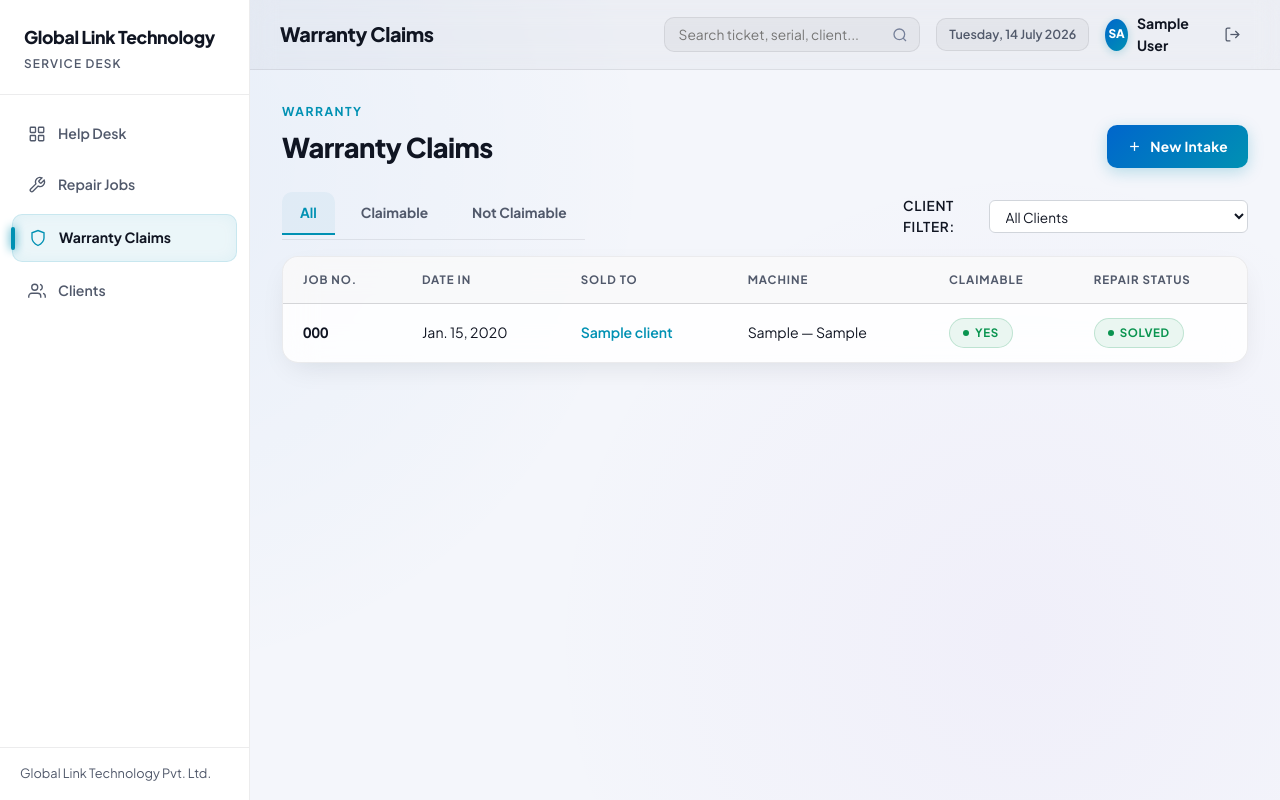
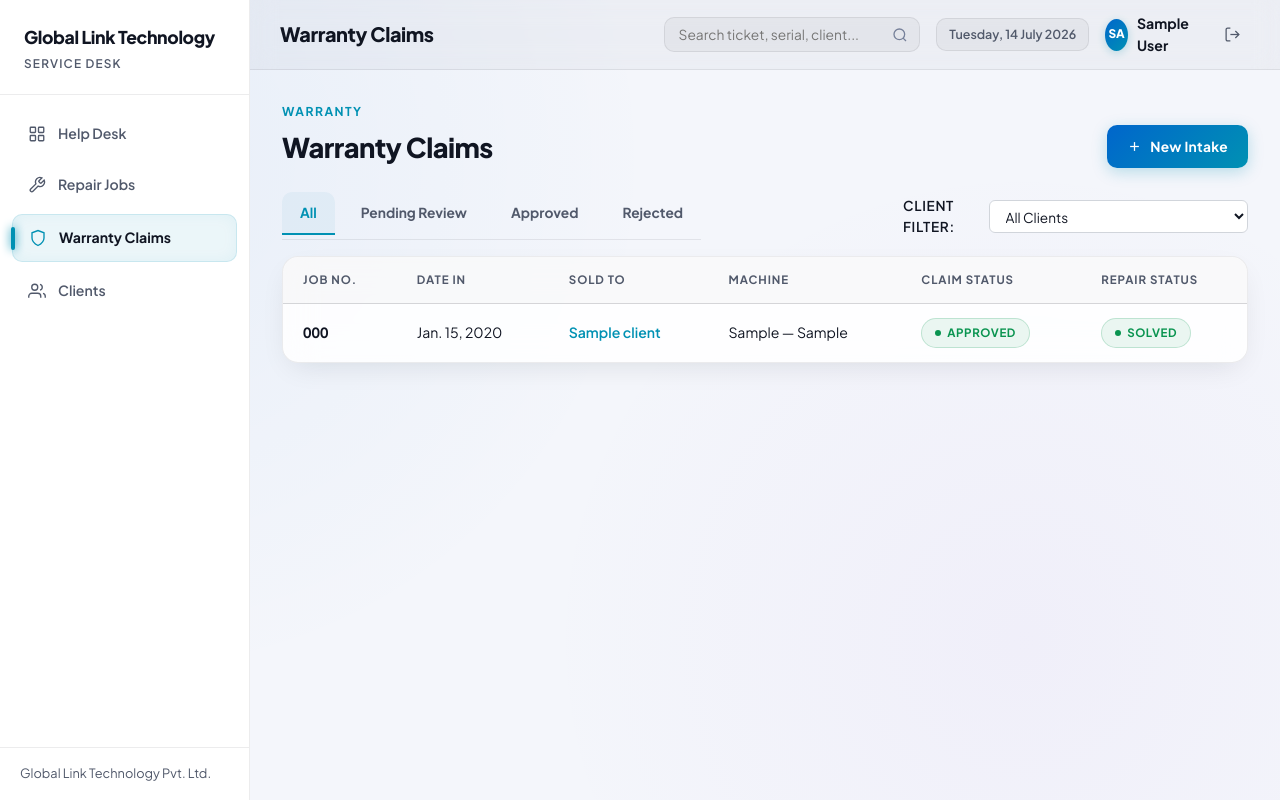
Before and after one commit to sarojoffl/rms_warranty, a Django app: page /warranty/ in a window 1280 px wide. Run offline with Django 4.2, Linux system fonts and the light colour scheme; a user stored in the database is signed in; tables that the repository leaves empty hold one stand-in row (values such as "Sample post").

Commit message:
Update warranty claim labels to Approved/Rejected, add pagination, and link search results to client details

```diff
--- a/service/models.py
+++ b/service/models.py
@@ -111,8 +111,8 @@ class RepairJob(models.Model):
 
 class WarrantyClaim(models.Model):
     class Claimable(models.TextChoices):
-        YES = "yes", "Yes"
-        NO = "no", "No"
+        YES = "yes", "Approved"
+        NO = "no", "Rejected"
 
     class RepairStatus(models.TextChoices):
         SOLVED = "solved", "Solved"
--- a/service/templates/service/client_detail.html
+++ b/service/templates/service/client_detail.html
@@ -186,7 +186,7 @@
           <td>{{ claim.date_in }}</td>
           <td>{{ claim.machine.machine_type }} — {{ claim.machine.brand }}</td>
           <td>
-            {% if claim.claimable %}<span class="stamp {{ claim.claimable }}">{{ claim.get_claimable_display }}</span>{% else %}<span class="stamp neutral">Pending</span>{% endif %}
+            {% if claim.claimable == 'yes' %}<span class="stamp completed">Approved</span>{% elif claim.claimable == 'no' %}<span class="stamp pending" style="background:#fee2e2; color:#991b1b;">Rejected</span>{% else %}<span class="stamp neutral">Pending Review</span>{% endif %}
           </td>
           <td>
             {% if claim.solved %}<span class="stamp {{ claim.solved }}">{{ claim.get_solved_display }}</span>{% else %}<span class="stamp neutral">Open</span>{% endif %}
--- a/service/templates/service/warranty_form.html
+++ b/service/templates/service/warranty_form.html
@@ -57,7 +57,6 @@
             <label>Warranty Sent Date</label>
             {{ form.warranty_sent_date }}
             {{ form.warranty_sent_date.errors }}
-            <span class="help-text">Editable</span>
           </div>
           <div class="form-group">
             <label>Claimable</label>
--- a/service/templates/service/warranty_list.html
+++ b/service/templates/service/warranty_list.html
@@ -16,8 +16,9 @@
 <div style="display:flex; flex-wrap:wrap; align-items:center; justify-content:space-between; gap:12px; margin-bottom:16px;">
   <div class="filter-tabs" style="margin-bottom:0;">
     <a href="{% url 'warranty_list' %}{% if client_id %}?client_id={{ client_id }}{% endif %}" class="filter-tab {% if not claimable %}active{% endif %}">All</a>
-    <a href="?claimable=yes{% if client_id %}&client_id={{ client_id }}{% endif %}" class="filter-tab {% if claimable == 'yes' %}active{% endif %}">Claimable</a>
-    <a href="?claimable=no{% if client_id %}&client_id={{ client_id }}{% endif %}" class="filter-tab {% if claimable == 'no' %}active{% endif %}">Not Claimable</a>
+    <a href="?claimable=pending{% if client_id %}&client_id={{ client_id }}{% endif %}" class="filter-tab {% if claimable == 'pending' %}active{% endif %}">Pending Review</a>
+    <a href="?claimable=yes{% if client_id %}&client_id={{ client_id }}{% endif %}" class="filter-tab {% if claimable == 'yes' %}active{% endif %}">Approved</a>
+    <a href="?claimable=no{% if client_id %}&client_id={{ client_id }}{% endif %}" class="filter-tab {% if claimable == 'no' %}active{% endif %}">Rejected</a>
   </div>
 
   <form method="get" action="{% url 'warranty_list' %}" style="display:flex; align-items:center; gap:8px; margin:0;">
@@ -29,8 +30,8 @@
         <option value="{{ c.id }}" {% if client_id == c.id %}selected{% endif %}>{{ c.name }}{% if c.company_name %} ({{ c.company_name }}){% endif %}</option>
       {% endfor %}
     </select>
-    {% if client_id %}
-      <a href="{% url 'warranty_list' %}{% if claimable %}?claimable={{ claimable }}{% endif %}" class="btn btn-outline btn-sm">Clear Filter</a>
+    {% if has_filters %}
+      <a href="{% url 'warranty_list' %}" class="btn btn-outline btn-sm">Reset</a>
     {% endif %}
   </form>
 </div>
@@ -44,7 +45,7 @@
           <th>Date In</th>
           <th>Sold To</th>
           <th>Machine</th>
-          <th>Claimable</th>
+          <th>Claim Status</th>
           <th>Repair Status</th>
         </tr>
       </thead>
@@ -56,10 +57,22 @@
           <td><a href="{% url 'client_detail' claim.sold_to.pk %}" onclick="event.stopPropagation();" style="font-weight:600; color:var(--color-primary);">{{ claim.sold_to.name }}</a></td>
           <td>{{ claim.machine.machine_type }} — {{ claim.machine.brand }}</td>
           <td>
-            {% if claim.claimable %}<span class="stamp {{ claim.claimable }}">{{ claim.get_claimable_display }}</span>{% else %}<span class="stamp neutral">Pending</span>{% endif %}
+            {% if claim.claimable == 'yes' %}
+              <span class="stamp completed">Approved</span>
+            {% elif claim.claimable == 'no' %}
+              <span class="stamp pending" style="background:#fee2e2; color:#991b1b;">Rejected</span>
+            {% else %}
+              <span class="stamp neutral">Pending Review</span>
+            {% endif %}
           </td>
           <td>
-            {% if claim.solved %}<span class="stamp {{ claim.solved }}">{{ claim.get_solved_display }}</span>{% else %}<span class="stamp neutral">Open</span>{% endif %}
+            {% if claim.solved == 'solved' %}
+              <span class="stamp completed">{{ claim.get_solved_display }}</span>
+            {% elif claim.solved == 'not_solved' %}
+              <span class="stamp pending" style="background:#fee2e2; color:#991b1b;">{{ claim.get_solved_display }}</span>
+            {% else %}
+              <span class="stamp neutral">Open</span>
+            {% endif %}
           </td>
         </tr>
         {% empty %}
@@ -68,13 +81,27 @@
             <div class="empty-icon">
               <svg fill="none" stroke-width="1.5" viewBox="0 0 24 24"><path d="M12 22s8-4 8-10V5l-8-3-8 3v7c0 6 8 10 8 10z"/></svg>
             </div>
-            <strong>No warranty claims yet</strong>
-            <p>Log a new intake to open the first ticket.</p>
+            <strong>No warranty claims found</strong>
+            <p>Log a new intake to open a ticket.</p>
           </div>
         </td></tr>
         {% endfor %}
       </tbody>
     </table>
   </div>
+
+  {% if page_obj and page_obj.has_other_pages %}
+  <div style="display:flex; justify-content:space-between; align-items:center; padding:12px 18px; border-top:1px solid #f3f4f6;">
+    <span style="font-size:0.85rem; color:var(--color-text-muted);">Page {{ page_obj.number }} of {{ page_obj.paginator.num_pages }} ({{ page_obj.paginator.count }} claims)</span>
+    <div style="display:flex; gap:6px;">
+      {% if page_obj.has_previous %}
+        <a href="?page={{ page_obj.previous_page_number }}{% if claimable %}&claimable={{ claimable }}{% endif %}{% if client_id %}&client_id={{ client_id }}{% endif %}" class="btn btn-outline btn-sm">&laquo; Prev</a>
+      {% endif %}
+      {% if page_obj.has_next %}
+        <a href="?page={{ page_obj.next_page_number }}{% if claimable %}&claimable={{ claimable }}{% endif %}{% if client_id %}&client_id={{ client_id }}{% endif %}" class="btn btn-outline btn-sm">Next &raquo;</a>
+      {% endif %}
+    </div>
+  </div>
+  {% endif %}
 </div>
 {% endblock %}
--- a/service/tests.py
+++ b/service/tests.py
@@ -285,7 +285,7 @@ class TicketFormValidationTests(TestCase):
         # Test client list view
         response = self.client.get(reverse("client_list"))
         self.assertEqual(response.status_code, 200)
-        self.assertContains(response, "Client Wise Details")
+        self.assertContains(response, "Client Details")
         self.assertContains(response, self.client_a.name)
 
         # Test client detail view
--- a/service/views.py
+++ b/service/views.py
@@ -5,6 +5,7 @@ from functools import wraps
 from django.contrib import messages
 from django.contrib.auth import views as auth_views
 from django.contrib.auth.decorators import login_required
+from django.core.paginator import Paginator
 from django.http import HttpResponseForbidden, JsonResponse
 from django.shortcuts import get_object_or_404, redirect, render
 from django.template.loader import render_to_string
@@ -188,8 +189,13 @@ def client_list(request):
             Q(phone__icontains=query) |
             Q(address__icontains=query)
         )
+    clients = clients.order_by("name")
+    paginator = Paginator(clients, 15)
+    page_obj = paginator.get_page(request.GET.get("page"))
+
     return render(request, "service/client_list.html", {
-        "clients": clients,
+        "clients": page_obj,
+        "page_obj": page_obj,
         "query": query,
     })
 
@@ -419,8 +425,12 @@ def management_dashboard(request):
 
 @management_required
 def management_logs(request):
+    logs_qs = ActivityLog.objects.select_related("actor")
+    paginator = Paginator(logs_qs, 25)
+    page_obj = paginator.get_page(request.GET.get("page"))
     return render(request, "service/management_logs.html", {
-        "logs": ActivityLog.objects.select_related("actor"),
+        "logs": page_obj,
+        "page_obj": page_obj,
     })
 
 
@@ -441,11 +451,15 @@ def repair_list(request):
     if date_in:
         jobs = jobs.filter(date_in=date_in)
 
+    paginator = Paginator(jobs, 15)
+    page_obj = paginator.get_page(request.GET.get("page"))
+
     clients = Client.objects.all()
     has_filters = bool(status or client_id or serial_number or date_in)
 
     return render(request, "service/repair_list.html", {
-        "jobs": jobs,
+        "jobs": page_obj,
+        "page_obj": page_obj,
         "status": status,
         "client_id": int(client_id) if client_id and client_id.isdigit() else None,
         "serial_number": serial_number,
@@ -527,20 +541,32 @@ def repair_export_pdf(request, pk):
 @login_required
 def warranty_list(request):
     claims = WarrantyClaim.objects.select_related("sold_to", "machine")
-    claimable = request.GET.get("claimable")
-    client_id = request.GET.get("client_id")
+    claimable = request.GET.get("claimable", "").strip()
+    client_id = request.GET.get("client_id", "").strip()
 
-    if claimable in ("yes", "no"):
-        claims = claims.filter(claimable=claimable)
+    if claimable == "yes":
+        claims = claims.filter(claimable=WarrantyClaim.Claimable.YES)
+    elif claimable == "no":
+        claims = claims.filter(claimable=WarrantyClaim.Claimable.NO)
+    elif claimable == "pending":
+        claims = claims.filter(claimable="")
+
     if client_id and client_id.isdigit():
         claims = claims.filter(sold_to_id=client_id)
 
+    paginator = Paginator(claims, 15)
+    page_obj = paginator.get_page(request.GET.get("page"))
+
     clients = Client.objects.all()
+    has_filters = bool(claimable or client_id)
+
     return render(request, "service/warranty_list.html", {
-        "claims": claims,
+        "claims": page_obj,
+        "page_obj": page_obj,
         "claimable": claimable,
         "client_id": int(client_id) if client_id and client_id.isdigit() else None,
         "clients": clients,
+        "has_filters": has_filters,
     })
 
 
```
Also changed, not shown: service/templates/service/client_list.html (+15 -1 lines), service/templates/service/management_logs.html (+14 -0 lines), service/templates/service/repair_list.html (+14 -0 lines), service/templates/service/search_results.html (+5 -3 lines).
